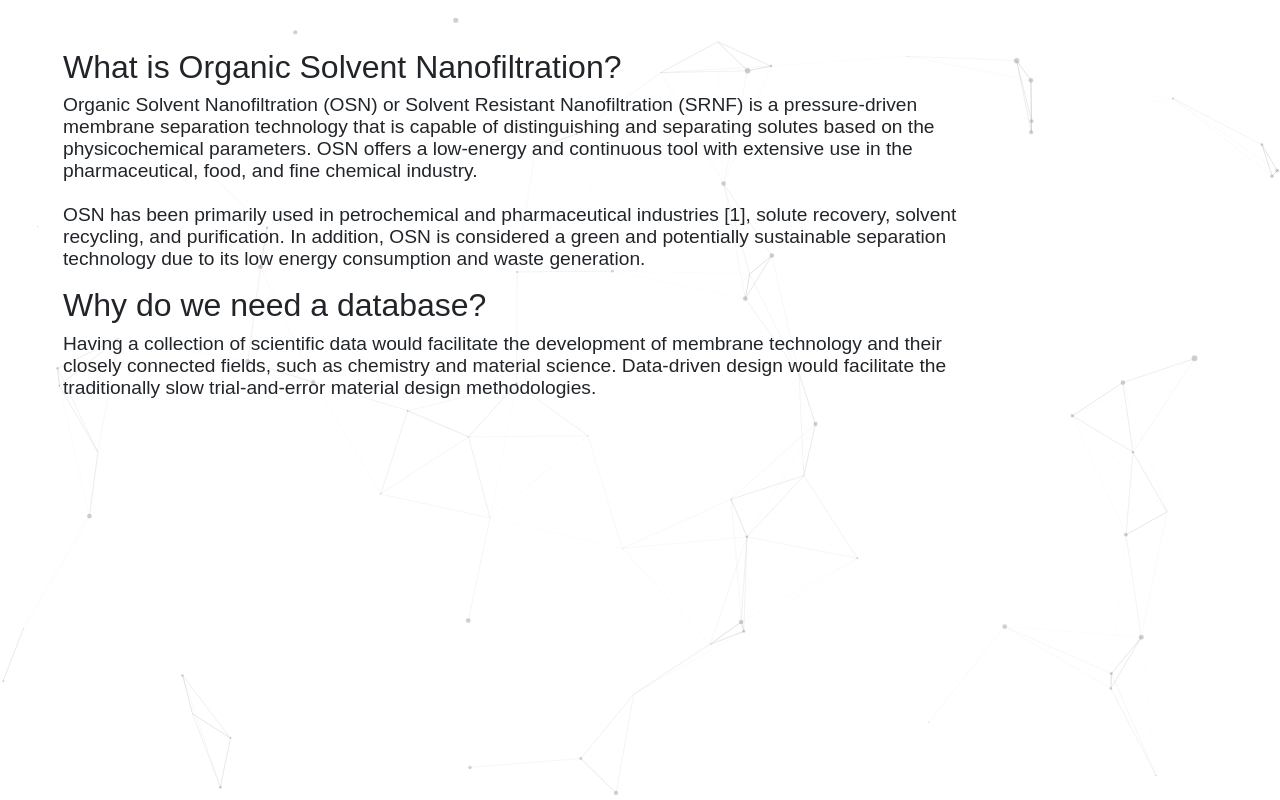
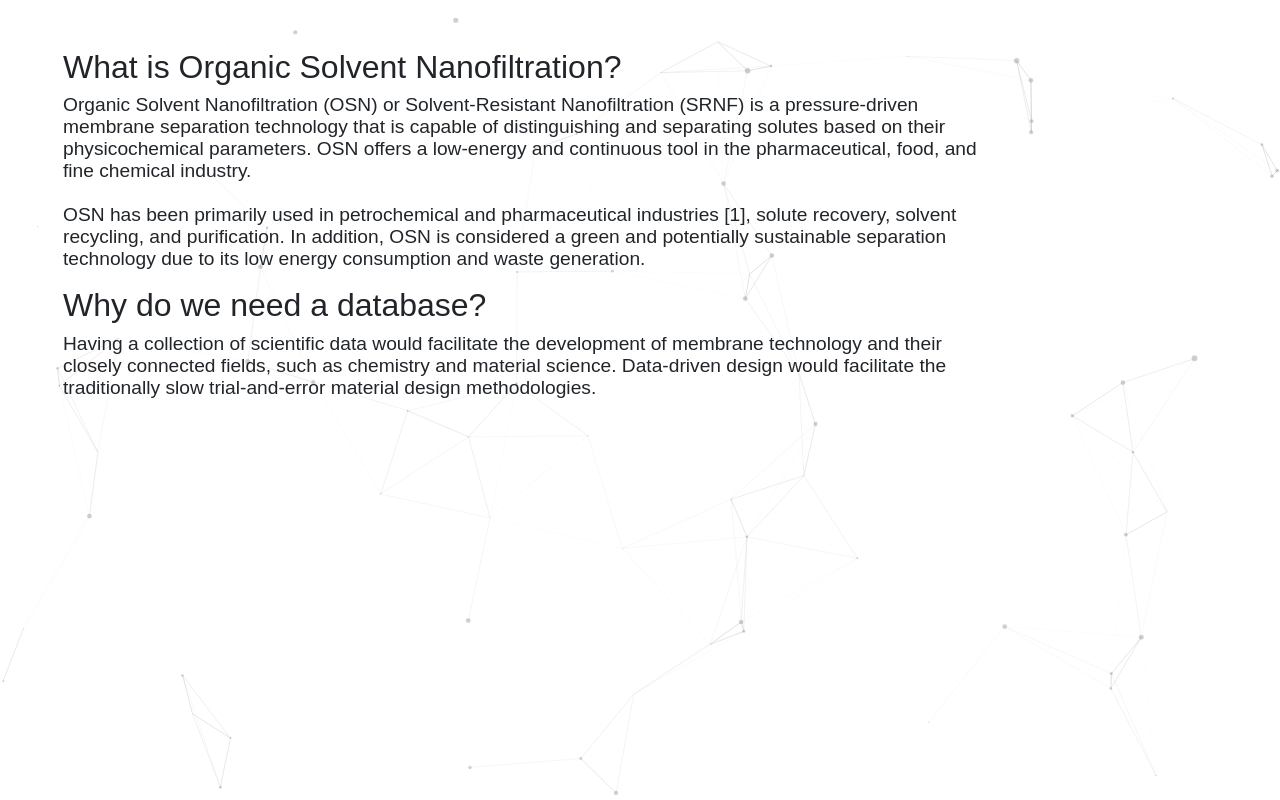
Before and after one commit to ignaczgerg/osn-database, a Flask app: page /what_is_osn in a window 1280 px wide. Shown: the part 53-853 px from the top of the page. Run offline with Flask 2, Linux system fonts and the light colour scheme; some libraries are stand-ins or nearby versions.

Commit message:
error correction in htmls

```diff
--- a/templates/index.html
+++ b/templates/index.html
@@ -27,9 +27,9 @@ OSN Database
       <div class="h-100 p-5 text-black rounded-6">
         <h2>Organic Solvent Nanofiltration Database</h2>
         <p style="font-size:160%">
-          OSN Database is the first repository for organic solvent membrane separation data.
+          OSN Database is the first repository for organic solvent membrane separation data first published in September 2021.
           <br></br>
-          Our aim is to provide high quality data and tools to the membrane community.
+          Our aim is to provide high quality data and online tools to the membrane community.
          <!-- <a class="btn btn-outline-dark" type="button" href="https://www.sciencedirect.com/science/article/pii/S0376738821008723?dgcid=raven_sd_aip_email">View at Publisher</a> -->
       </div>
     </div>
--- a/templates/what_is_osn.html
+++ b/templates/what_is_osn.html
@@ -22,11 +22,10 @@ body %}
   <div class="h-100 p-5 text-black rounded-6">
     <h2>What is Organic Solvent Nanofiltration?</h2>
     <p style="font-size: 160%">
-      Organic Solvent Nanofiltration (OSN) or Solvent Resistant Nanofiltration
+      Organic Solvent Nanofiltration (OSN) or Solvent-Resistant Nanofiltration
       (SRNF) is a pressure-driven membrane separation technology that is capable
-      of distinguishing and separating solutes based on the physicochemical
-      parameters. OSN offers a low-energy and continuous tool with extensive use
-      in the pharmaceutical, food, and fine chemical industry.
+      of distinguishing and separating solutes based on their physicochemical
+      parameters. OSN offers a low-energy and continuous tool in the pharmaceutical, food, and fine chemical industry.
       <br></br>
       OSN has been primarily used in petrochemical and pharmaceutical industries [1],
       solute recovery, solvent recycling, and purification. In addition,
```
